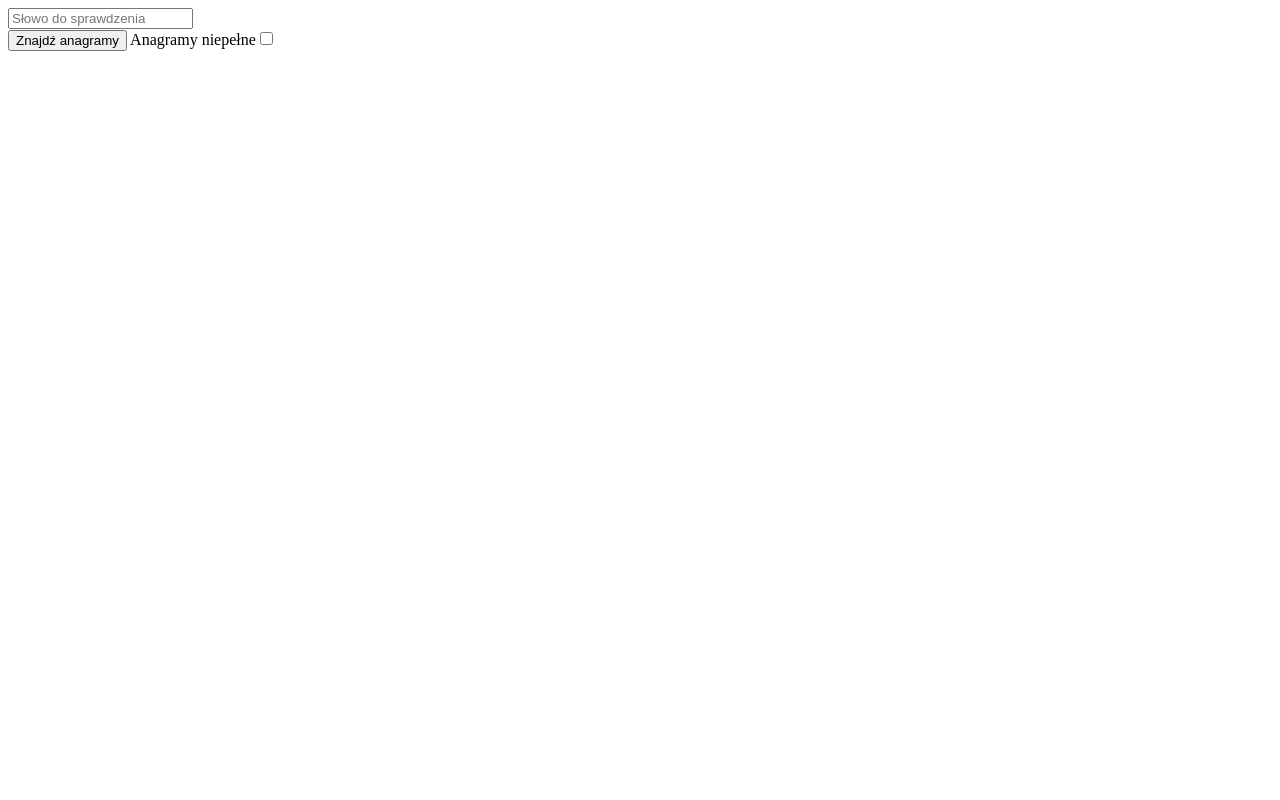
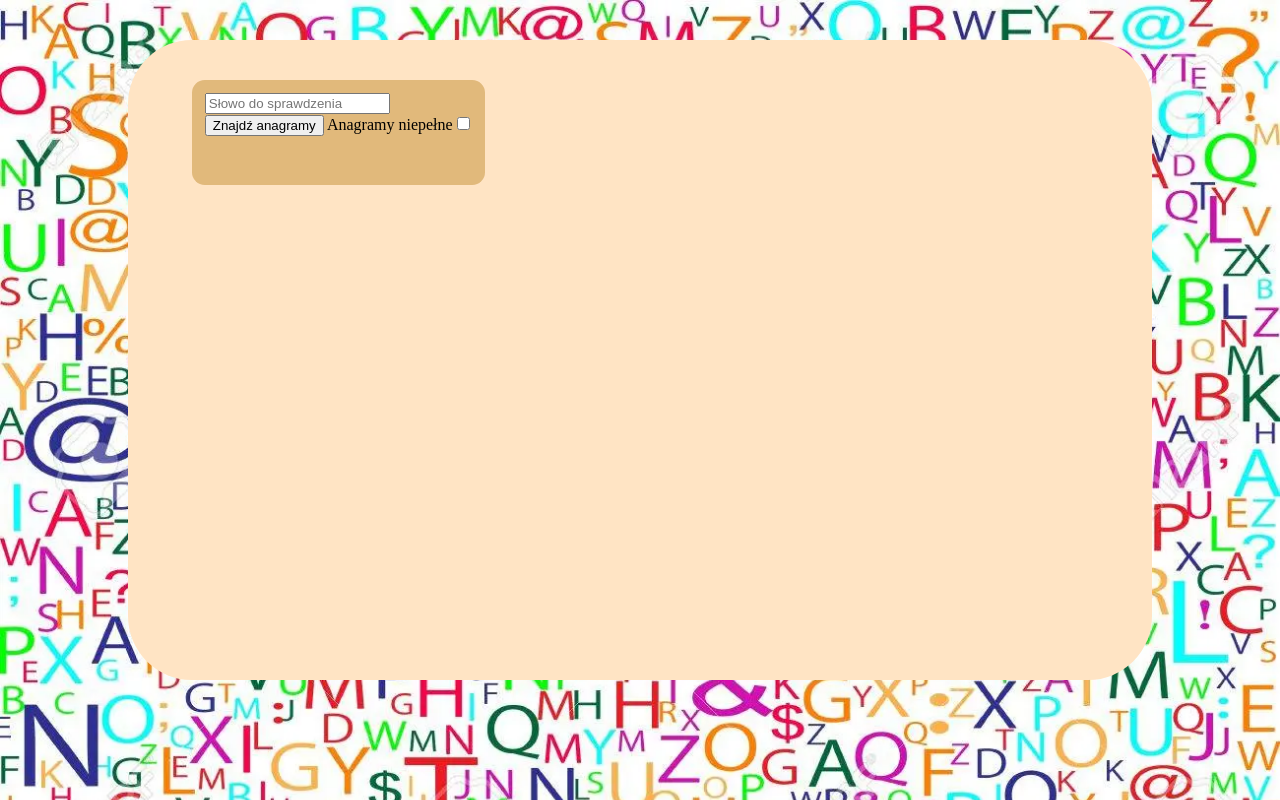
Before and after one commit to RybazPolski/rybazpolski.github.io, a PHP site: page /anagramy_php/index.php in a window 1280 px wide. Run offline with PHP 8.4, Linux system fonts and the light colour scheme.

Commit message:
style i eksport bazy danych

```diff
--- a/anagramy_php/index.php
+++ b/anagramy_php/index.php
@@ -5,19 +5,73 @@
     <meta http-equiv="X-UA-Compatible" content="IE=edge">
     <meta name="viewport" content="width=device-width, initial-scale=1.0">
     <title>Wyszukiwarka anagramów</title>
+    <style>
+
+        body{
+            background-image: url(./bg.webp);
+            background-size: cover;
+            margin: 0;
+        }
+        .bg{
+            background-color: bisque;
+            width: 70vw;
+            margin: 5vh 10vw;
+            min-height: 70vh;
+            height: max-content;
+            padding: 5vh 5vw;
+            border-radius: 5vw;
+        }
+        .left, .right{
+            display: inline-block;
+            vertical-align: top;
+        }
+        .left{
+            width: auto;
+            padding: 1vw;
+            background-color:rgb(225, 185, 123);
+            border-radius: 1vw;
+        }
+        .right{
+            width: 40vw;
+            border-radius: 1vw;
+            margin: 0 3vw;
+            margin-right: 0;
+            background-color: rgb(255, 250, 240);
+            <?php
+                if(isset($_GET['key'])&&!empty($_GET['key'])){echo 'padding: 1.5vh 3vw';}else{echo "padding: 0vh 3vw";}
+            ?>
+        }
+        @media (max-width: 1429px) {
+            .right{
+                margin-top: 5vh;
+            }
+        }
+
+    </style>
 </head>
 <body>
+
+    <script>
+        function checkCheckbox(id){
+            document.getElementById(id).checked = document.getElementById(id).checked?false:true;
+        }
+    </script>
+
+    <div class="bg">
+    <div class="left">
         <form action="./index.php" method="get">
             <input type="text" name="key" placeholder="Słowo do sprawdzenia"
             <?php
             if(isset($_GET['key'])&&!empty($_GET['key'])){echo 'value="'.$_GET['key'].'"';}
             ?>
             ><br>
-        <input type="submit" value="Znajdź anagramy"> <label>Anagramy niepełne</label><input type="checkbox" name="notfull" value="1" <?php
+            <input type="submit" value="Znajdź anagramy">
+            <label style="user-select: none" onclick="checkCheckbox('notfull')">Anagramy niepełne</label><input type="checkbox" name="notfull" id="notfull" value="1" <?php
             if(isset($_GET['notfull'])){echo "checked";}
-        ?>>
-    </form><br>
-    <?php
+            ?>><br>
+        </form><br><br>
+    </div>
+    <div class="right"><?php
 
     function consistsOf($stuff,$construction){
         $arr1 = $stuff;
@@ -72,6 +126,7 @@
 
             }
 
-    ?>
+            ?></div>
+    </div>
 </body>
 </html>
```
Also changed, not shown: anagramy_php/bg.webp (added), 1 other file. Lines whose indentation alone changed are shown as unchanged.
